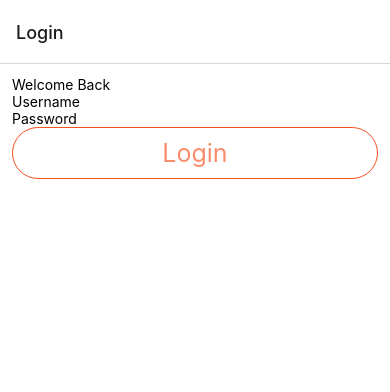
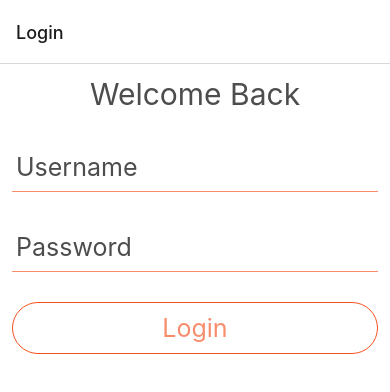
Before and after one commit to j-e-torres/list-this_frontend, a React Native app: screen /Login in a window 390 px wide. Shown: the top 392 px of the page. Built offline with nearby package versions, Linux system fonts and the light colour scheme.

Commit message:
styling of input login

```diff
--- a/src/app/screens/login/login.screen.tsx
+++ b/src/app/screens/login/login.screen.tsx
@@ -27,11 +27,9 @@ export const Login = () => {
 
   return (
     <ScreenWrapper>
-      <KeyboardAvoidingView behavior="padding"
-        // style={{ flex: 1}}
-      >
+      <KeyboardAvoidingView behavior="padding">
       <View>
-        <Text>Welcome Back</Text>
+        <Text style={styles.title}>Welcome Back</Text>
       </View>
 
       <View>
@@ -39,6 +37,7 @@ export const Login = () => {
           onChangeText={setUsername}
           placeholder="Username"
           value={username}
+          style={styles.input}
         />
 
         <View>
@@ -47,6 +46,8 @@ export const Login = () => {
             placeholder="Password"
             value={password}
             secureTextEntry={securePassword}
+            style={styles.input}
+
           />
 
           <TouchableOpacity onPress={toggleShowPassword}>
@@ -64,3 +65,22 @@ export const Login = () => {
 
   );
 };
+
+const styles = StyleSheet.create({
+  title: {
+    textAlign: 'center',
+    fontSize: 30,
+    color: colors.lightBlack,
+    marginBottom: 30,
+  },
+
+  input: {
+    height: 50,
+    marginBottom: 30,
+    padding: 4,
+    fontSize: 25,
+    borderBottomWidth: 1,
+    borderColor: colors.lightOrange,
+    color: colors.lightBlack,
+  }
+});
```
